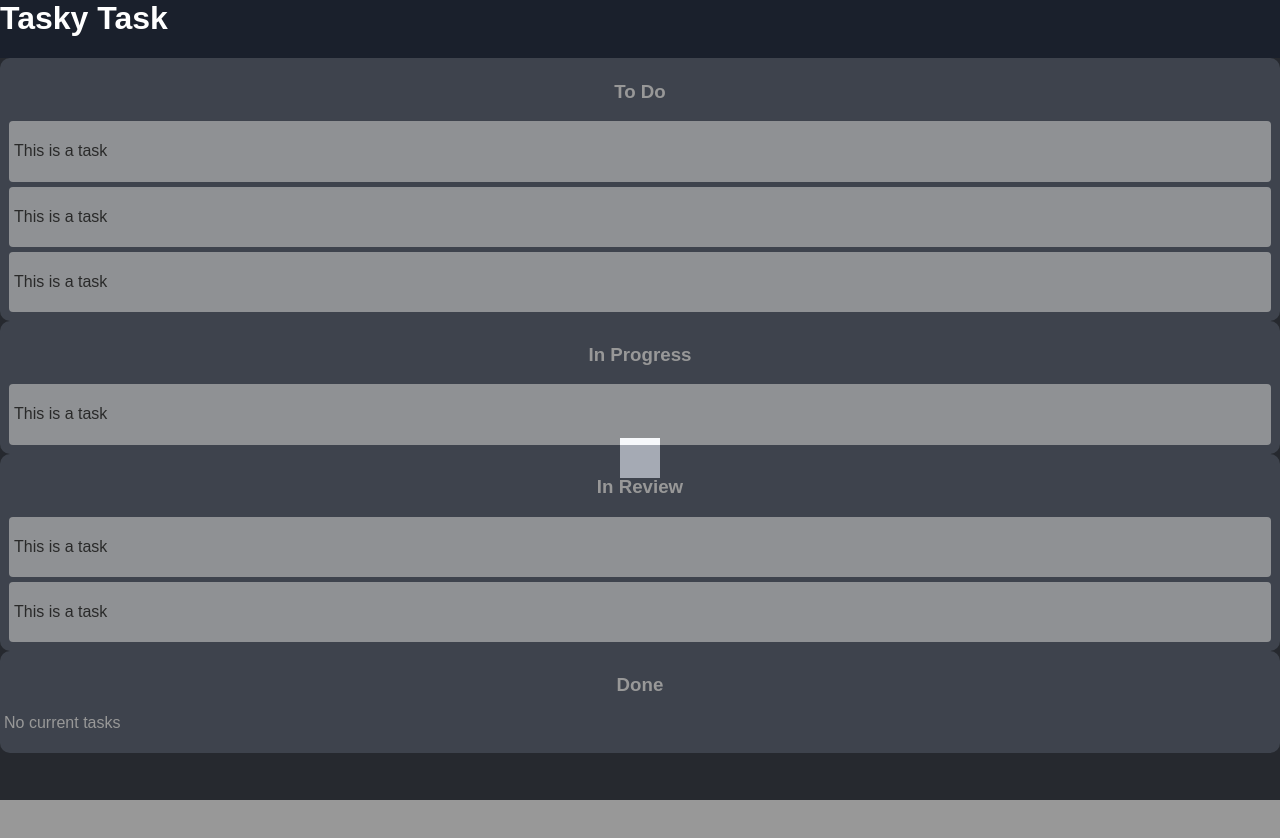
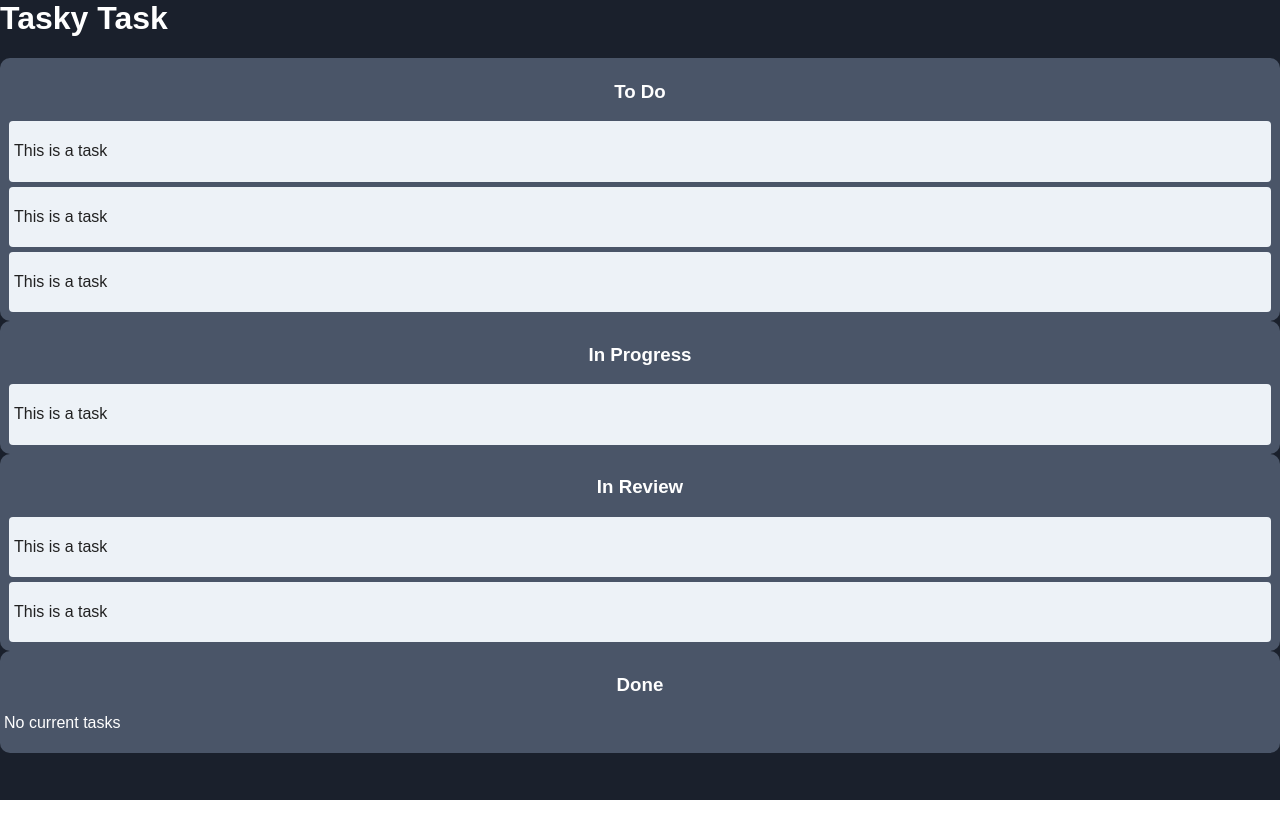
Before and after one commit to krames12/tasky-task, a Next.js app: page / in a window 1280 px wide. Shown: the top 838 px of the page. After the commit the page ends 800 px from the top, so only its background shows below. Built offline with nearby package versions, Linux system fonts and the light colour scheme.

Commit message:
modal only shows when active is true

```diff
--- a/components/TaskDetails.js
+++ b/components/TaskDetails.js
@@ -1,9 +1,9 @@
 import React from "react";
 import styled from "styled-components";
 
-const TaskDetails = () => {
+const TaskDetails = ({ active }) => {
   return (
-    <Backdrop>
+    <Backdrop active={active}>
       <Modal data-testid="task-details-modal"></Modal>
     </Backdrop>
   );
@@ -18,8 +18,8 @@ const Modal = styled.div`
 `;
 
 const Backdrop = styled.div`
+  display: ${props => (props.active ? "flex" : "none")};
   position: absolute;
-  display: flex;
   align-items: center;
   justify-content: center;
   z-index: 2;
```
